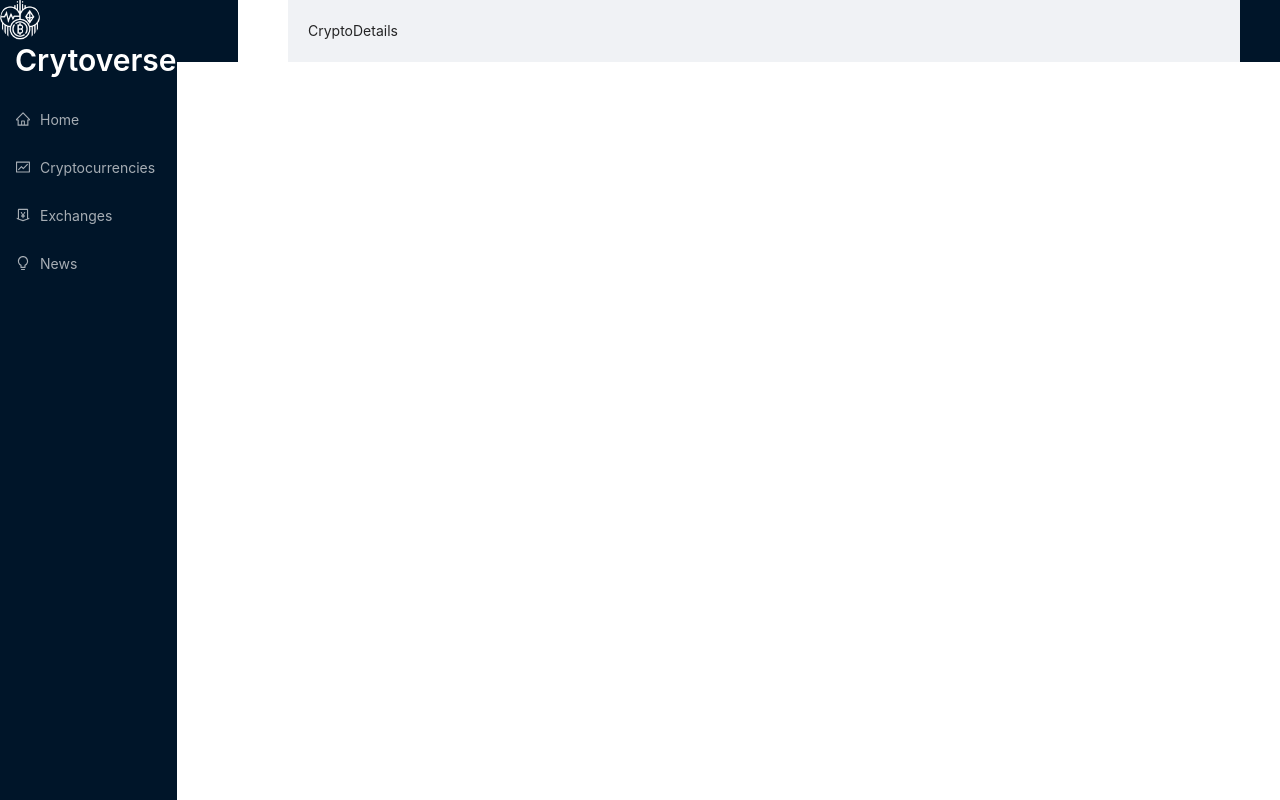
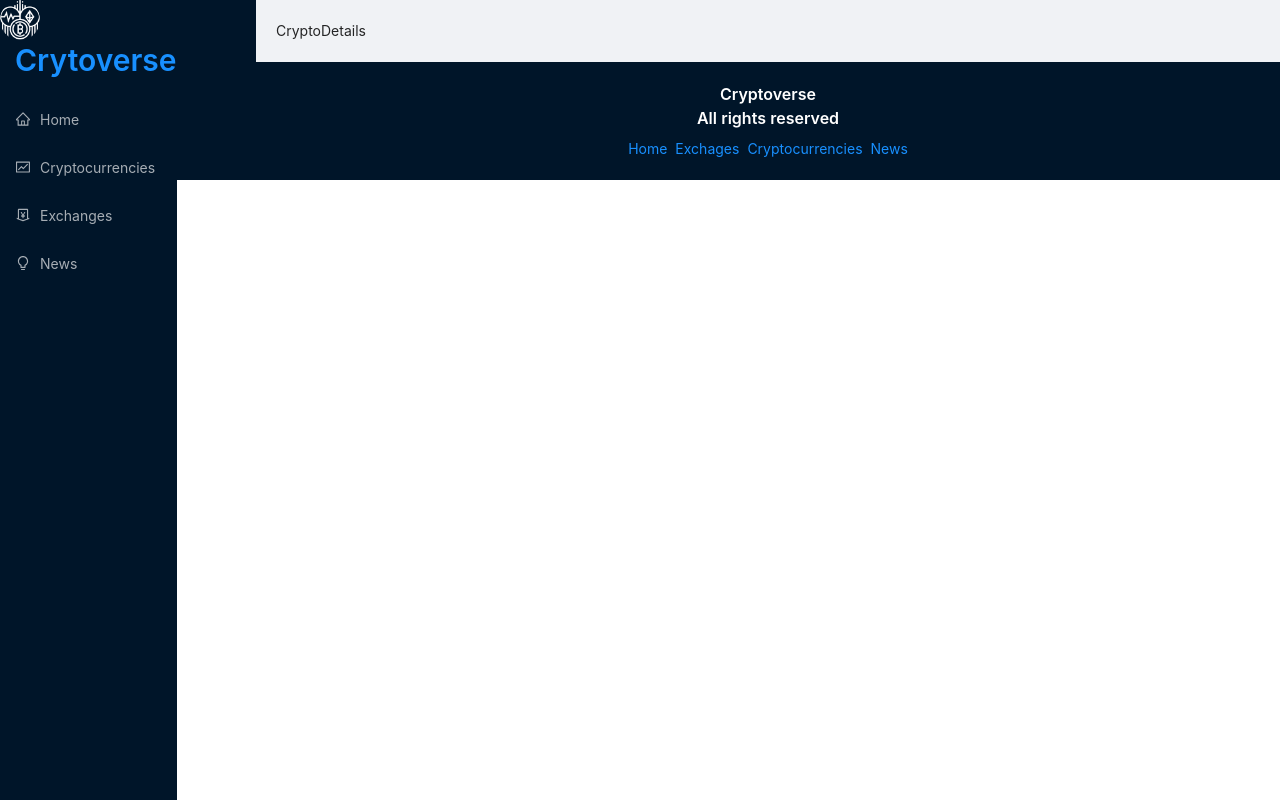
Before and after one commit to jacksonikpe/crypto_app, a React (Create React App) app: page /crypto/1 in a window 1280 px wide. Built offline with nearby package versions, Linux system fonts and the light colour scheme; the HTML template or start-up script is replaced by a standard one.

Commit message:
redux setup

```diff
--- a/src/App.css
+++ b/src/App.css
@@ -1,4 +1,3 @@
-@import "~antd/dist/antd.css";
 :root {
   --text-primary: #000;
   --bgPrimary: #fff;
@@ -76,13 +75,13 @@
 
 @media screen and (max-width: 1300px) {
   .main {
-    margin-left: 50px;
+    margin-left: 0px;
   }
 }
 
 @media screen and (max-width: 1170px) {
   .main {
-    margin-left: 50px;
+    margin-left: 0px;
   }
 }
 
--- a/src/App.js
+++ b/src/App.js
@@ -6,9 +6,9 @@
 import Cryptocurrencies from "./components/Cryptocurrencies";
 import CryptoDetails from "./components/CryptoDetails";
 import News from "./components/News";
-
 import Navbar from "./components/Navbar";
 import "./App.css";
+import "antd/dist/antd.css";
 
 const App = () => {
   return (
@@ -28,8 +28,22 @@
             </Routes>
           </div>
         </Layout>
+        <div className="footer">
+          <Typography.Title
+            level={5}
+            style={{ color: "white", textAlign: "center" }}
+          >
+            Cryptoverse <br />
+            All rights reserved
+          </Typography.Title>
+          <Space>
+            <Link to="/">Home</Link>
+            <Link to="/exchange">Exchages</Link>
+            <Link to="/cryptocurrencies">Cryptocurrencies</Link>
+            <Link to="/news">News</Link>
+          </Space>
+        </div>
       </div>
-      <div className="footer"></div>
     </div>
   );
 };
--- /dev/null
+++ b/src/app/store.js
@@ -0,0 +1,9 @@
+import { configureStore } from "@reduxjs/toolkit";
+
+import { cryptoApi } from "../services/cryptoApi";
+
+export default configureStore({
+  reducer: {
+    [cryptoApi.reducerPath]: cryptoApi.reducer,
+  },
+});
--- a/src/components/Homepage.jsx
+++ b/src/components/Homepage.jsx
@@ -1,7 +1,55 @@
 import React from "react";
+import millify from "millify";
+import { Typography, Row, Col, Statistic } from "antd";
+import { Link } from "react-router-dom";
 
-function Homepage() {
-  return <div>Homepage</div>;
-}
+import { useGetCryptosQuery } from "../services/cryptoApi";
+
+const { Title } = Typography;
+
+const Homepage = () => {
+  const { data, isFetching } = useGetCryptosQuery();
+  const globalStats = data?.data?.stats;
+
+  if (isFetching) return "Loading...";
+  console.log(data);
+
+  return (
+    <>
+      <Title level={2} className="heading">
+        Global Crypto Stats
+      </Title>
+      <Row>
+        <Col span={12}>
+          <Statistic title="Total Cryptocurrencies" value={globalStats.total} />
+        </Col>
+        <Col span={12}>
+          <Statistic
+            title="Total Exchanges"
+            value={millify(globalStats.totalExchanges)}
+          />
+        </Col>
+        <Col span={12}>
+          <Statistic
+            title="Total Market Cap"
+            value={millify(globalStats.totalMarketCap)}
+          />
+        </Col>
+        <Col span={12}>
+          <Statistic
+            title="Total 24h Volume"
+            value={millify(globalStats.total24hVolume)}
+          />
+        </Col>
+        <Col span={12}>
+          <Statistic
+            title="Total Markets"
+            value={millify(globalStats.totalMarkets)}
+          />
+        </Col>
+      </Row>
+    </>
+  );
+};
 
 export default Homepage;
--- a/src/index.js
+++ b/src/index.js
@@ -1,11 +1,16 @@
 import React from "react";
 import ReactDOM from "react-dom";
 import { BrowserRouter } from "react-router-dom";
+import { Provider } from "react-redux";
 
 import App from "./App";
+import store from "./app/store";
+
 ReactDOM.render(
   <BrowserRouter>
-    <App />
+    <Provider store={store}>
+      <App />
+    </Provider>
   </BrowserRouter>,
   document.getElementById("root")
 );
--- /dev/null
+++ b/src/services/cryptoApi.js
@@ -0,0 +1,22 @@
+import { createApi, fetchBaseQuery } from "@reduxjs/toolkit/query/react";
+
+const cryptoApiHeaders = {
+  "X-RapidAPI-Host": "coinranking1.p.rapidapi.com",
+  "X-RapidAPI-Key": "92f1a0af96msh28ffe74e7ca5ae2p132492jsn40a6a2e20159",
+};
+
+const baseUrl = "https://coinranking1.p.rapidapi.com";
+
+const createRequest = (url) => ({ url, headers: cryptoApiHeaders });
+
+export const cryptoApi = createApi({
+  reducerPath: "cryptoApi",
+  baseQuery: fetchBaseQuery({ baseUrl }),
+  endpoints: (builder) => ({
+    getCryptos: builder.query({
+      query: () => createRequest("/coins"),
+    }),
+  }),
+});
+
+export const { useGetCryptosQuery } = cryptoApi;
```
